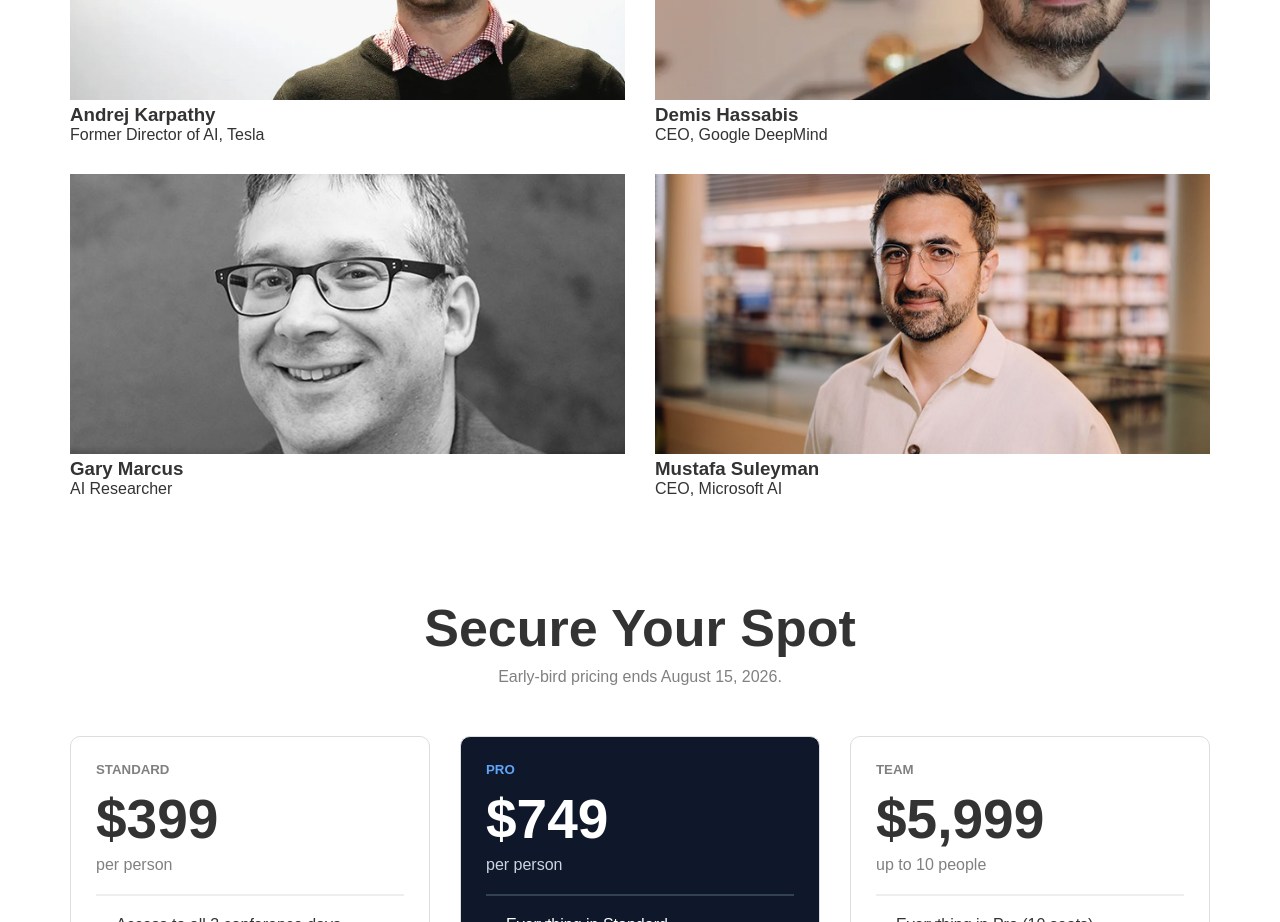
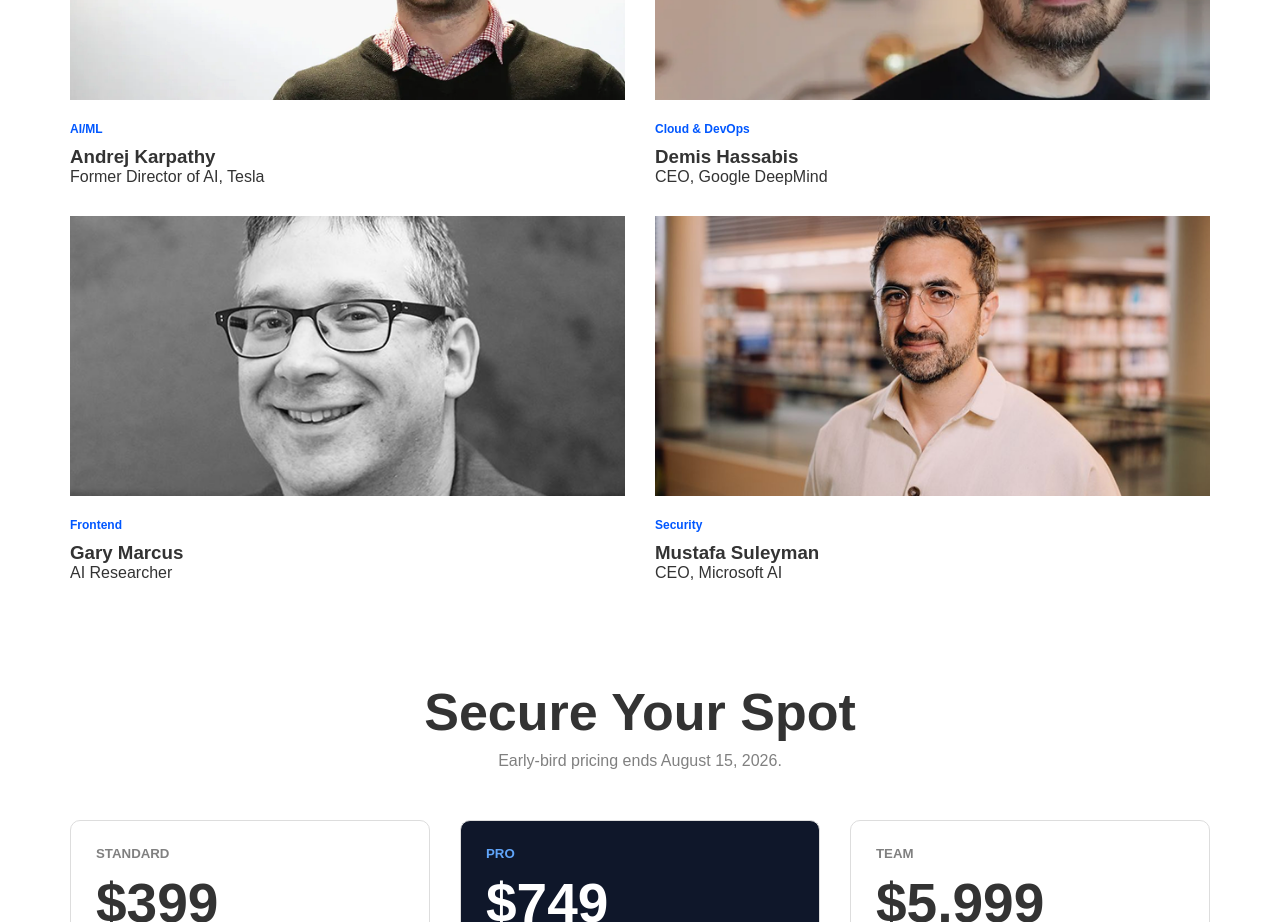
Before and after one commit to shamimsarkar29/DevConf-2026-Landing-Page-Design, a plain HTML site: page index.html in a window 1280 px wide. Shown: the part 1180-2102 px from the top of the page. Drawn offline with Linux system fonts and the light colour scheme.

Commit message:
finalize conference landing page

```diff
--- a/index.html
+++ b/index.html
@@ -88,24 +88,38 @@
 
                 <div class="card">
                     <img src="./images/andrej.png" alt="">
+                    <br> <br>
+                    <p class="category">AI/ML</p>
                     <h3>Andrej Karpathy</h3>
                     <p>Former Director of AI, Tesla</p>
                 </div>
 
+
+
                 <div class="card">
                     <img src="./images/demis.png" alt="">
+                    <br> <br>
+                    <p class="category">Cloud & DevOps</p>
                     <h3>Demis Hassabis</h3>
                     <p>CEO, Google DeepMind</p>
                 </div>
 
+
+
                 <div class="card">
                     <img src="./images/gary.png" alt="">
+                    <br> <br>
+                    <p class="category">Frontend</p>
                     <h3>Gary Marcus</h3>
                     <p>AI Researcher</p>
                 </div>
 
+
+
                 <div class="card">
                     <img src="./images/mustafa.png" alt="">
+                    <br> <br>
+                    <p class="category">Security</p>
                     <h3>Mustafa Suleyman</h3>
                     <p>CEO, Microsoft AI</p>
                 </div>
--- a/style.css
+++ b/style.css
@@ -126,6 +126,14 @@ button{
 .speakers{
     width: 1140px;
     margin: 100px auto;
+}
+
+
+.category {
+    color: #0057ff;
+    font-size: 12px;
+    font-weight: 600;
+    margin-bottom: 10px;
 }
 
 .speakers h2{
```
